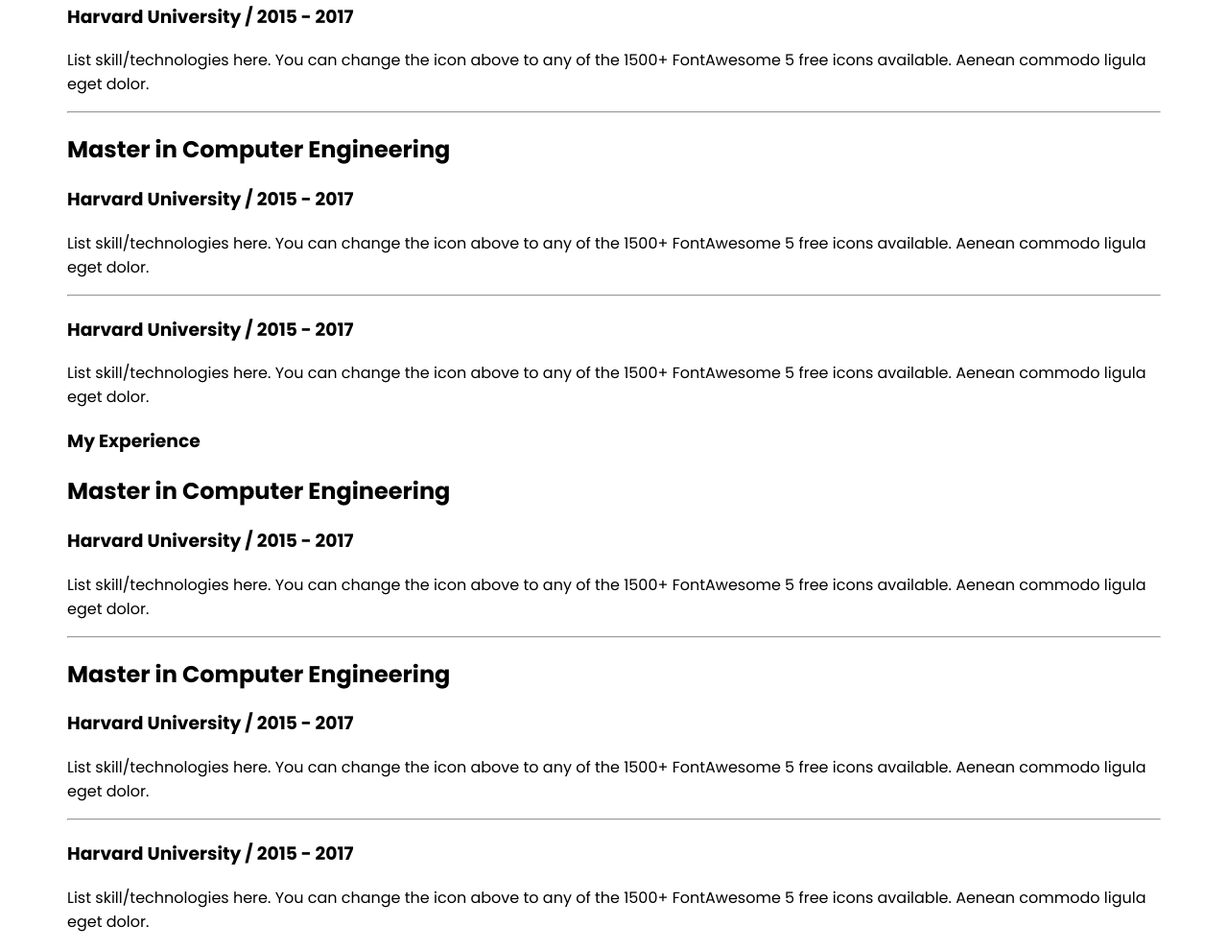
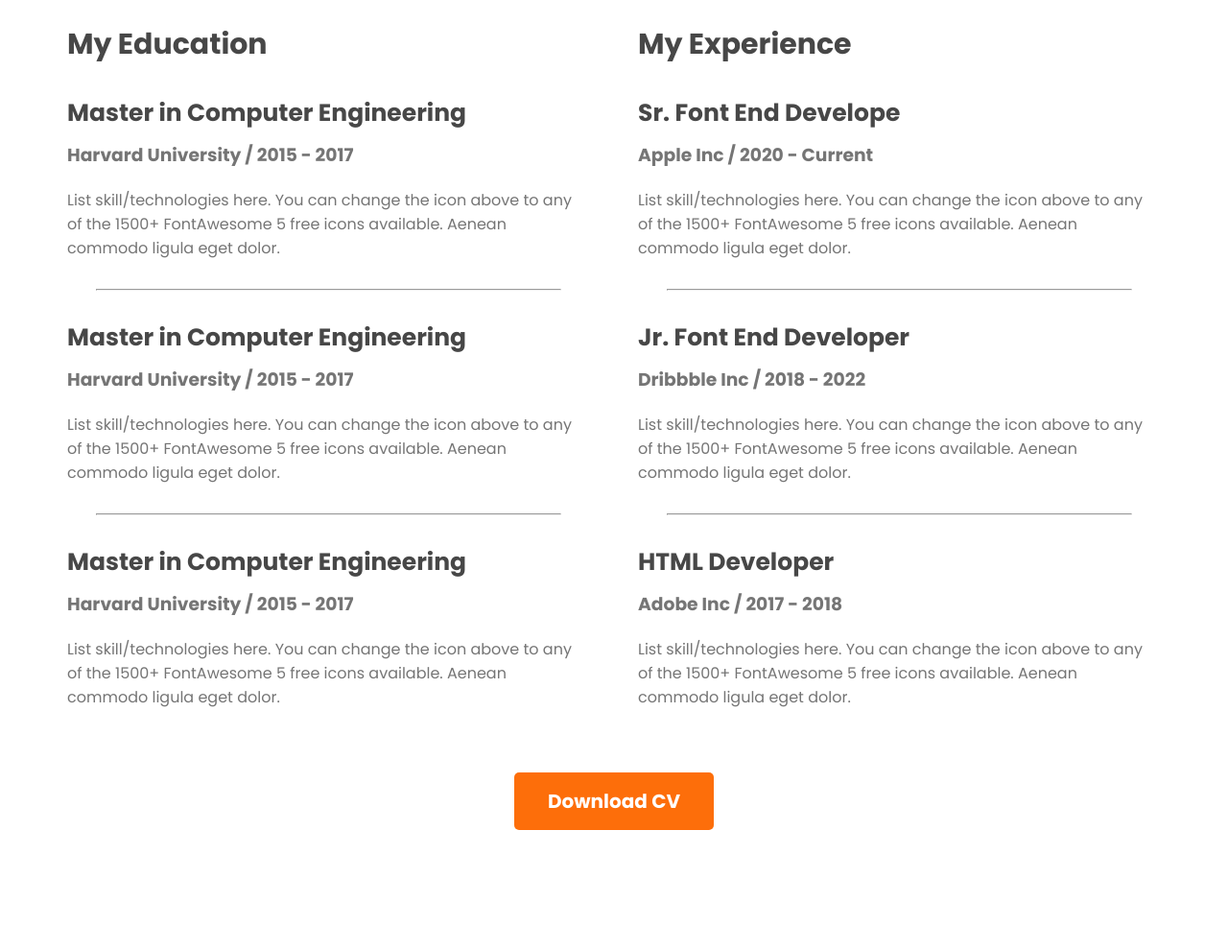
Before and after one commit to m-sarful/web-developer-portfolio, a plain HTML site: page index.html in a window 1280 px wide. Shown: the part 2492-3481 px from the top of the page at 96% size. After the commit the page ends 3365 px from the top, so only its background shows below. Drawn offline with Linux system fonts and the light colour scheme.

Commit message:
finished resume section

```diff
--- a/index.html
+++ b/index.html
@@ -106,7 +106,7 @@
                 </div>
                 <hr>
                 <div class="resume-item">
-                    <h2 class="resume-item-title"></h2>
+                    <h2 class="resume-item-title">Master in Computer Engineering</h2>
                     <h3 class="resume-item-institute">Harvard University / 2015 - 2017</h3>
                     <p class="resume-item-description">List skill/technologies here. You can change the icon above
                         to any of the 1500+ FontAwesome 5 free icons available. Aenean commodo ligula eget dolor.</p>
@@ -116,27 +116,30 @@
                <div class="resume-column">
                 <h3 class="resume-column-title">My Experience</h3>
                 <div class="resume-item">
-                    <h2 class="resume-item-title">Master in Computer Engineering</h2>
-                    <h3 class="resume-item-institute">Harvard University / 2015 - 2017</h3>
+                    <h2 class="resume-item-title">Sr. Font End Develope</h2>
+                    <h3 class="resume-item-institute">Apple Inc / 2020 - Current</h3>
                     <p class="resume-item-description">List skill/technologies here. You can change the icon above
                         to any of the 1500+ FontAwesome 5 free icons available. Aenean commodo ligula eget dolor.</p>
                 </div>
                 <hr>
                 <div class="resume-item">
-                    <h2 class="resume-item-title">Master in Computer Engineering</h2>
-                    <h3 class="resume-item-institute">Harvard University / 2015 - 2017</h3>
+                    <h2 class="resume-item-title">Jr. Font End Developer</h2>
+                    <h3 class="resume-item-institute">Dribbble Inc / 2018 - 2022</h3>
                     <p class="resume-item-description">List skill/technologies here. You can change the icon above
                         to any of the 1500+ FontAwesome 5 free icons available. Aenean commodo ligula eget dolor.</p>
                 </div>
                 <hr>
                 <div class="resume-item">
-                    <h2 class="resume-item-title"></h2>
-                    <h3 class="resume-item-institute">Harvard University / 2015 - 2017</h3>
+                    <h2 class="resume-item-title">HTML Developer</h2>
+                    <h3 class="resume-item-institute">Adobe Inc / 2017 - 2018</h3>
                     <p class="resume-item-description">List skill/technologies here. You can change the icon above
                         to any of the 1500+ FontAwesome 5 free icons available. Aenean commodo ligula eget dolor.</p>
                 </div>
                </div>
             </div>
+                <div class="download-cv">
+                    <button class="btn-primary">Download CV</button>
+                </div>
          </section>
     </main>
      <footer>
--- a/styles/portfolio.css
+++ b/styles/portfolio.css
@@ -84,7 +84,7 @@ nav a {
 }
 
 /* main section style */
-.section-title{
+.section-title {
     color: #181818;
     text-align: center;
     font-size: 35px;
@@ -92,48 +92,91 @@ nav a {
 }
 
 /* main selection style */
-main{
+main {
     max-width: 1140px;
     margin: 0 auto;
 }
 
-.section-description{
+main section {
+    margin-top: 130px;
+}
+
+.section-description {
     color: #757575;
     text-align: center;
     font-size: 18px;
 }
+
 /* about section style */
-.about{
+.about {
     padding: 130px;
     border-radius: 10px;
     background: #e2cec0;
     margin: 130px 0;
 }
-.about-info-container{
+
+.about-info-container {
     display: flex;
     justify-content: space-around;
 }
-.about-info{
+
+.about-info {
     text-align: center;
 }
 
 /* skills related styles */
 
-#what-i-do-description{
+#what-i-do-description {
     padding: 30px 150px;
 }
 
-.skill-container{
+.skill-container {
     display: flex;
-     gap: 24px;
+    gap: 24px;
 }
-.skill{
+
+.skill {
     padding: 30px;
     border-radius: 5px;
     background: #FFF;
     box-shadow: 0px 6px 50px 0px rgba(0, 0, 0, 0.06);
 }
-.skill-description{
+
+.skill-description {
     color: #757575;
 }
+
 /* Resume section styles */
+.resume-column-title {
+    color: #474747;
+    font-size: 30px;
+    font-weight: 700;
+}
+
+.resume-container {
+    display: flex;
+    gap: 50px;
+}
+
+.resume-item-title {
+    color: #474747;
+    font-size: 25px;
+    font-weight: 700;
+    margin-bottom: 10px;
+}
+
+.resume-item-institute{
+    margin-bottom: 20px;
+    margin-top: 0px;
+}
+
+.resume-item-institute, .resume-item-description {
+    color: #757575;
+}
+.resume-container hr{
+    margin: 30px;
+}
+.download-cv{
+    text-align: center;
+    margin-top: 50px;
+}
```
